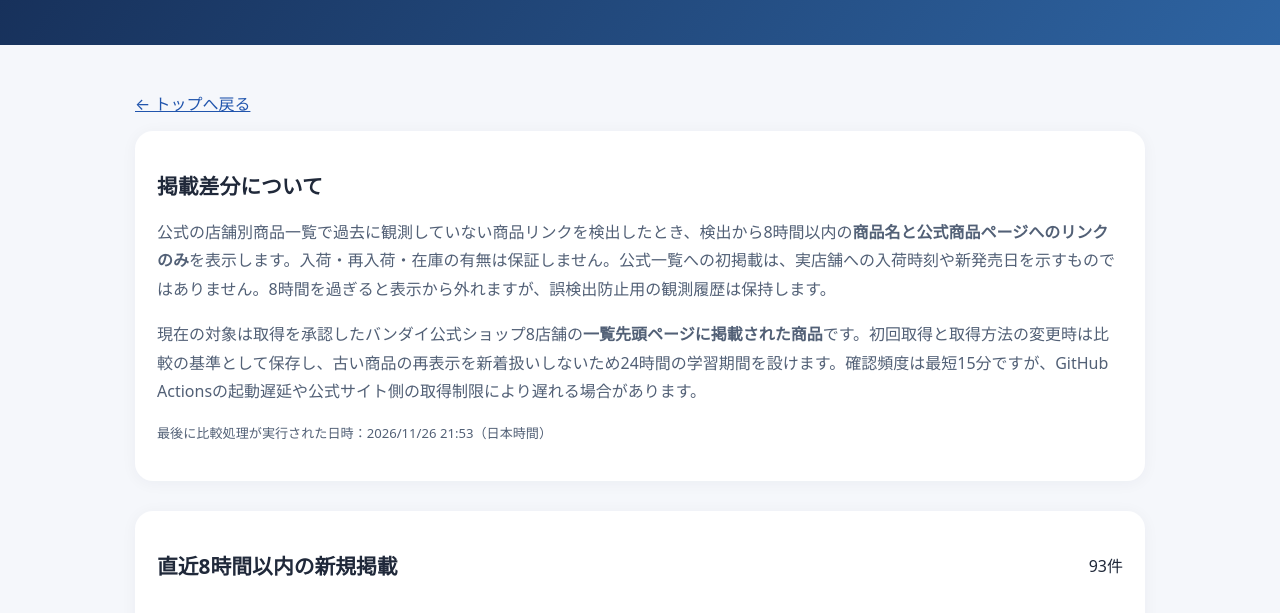
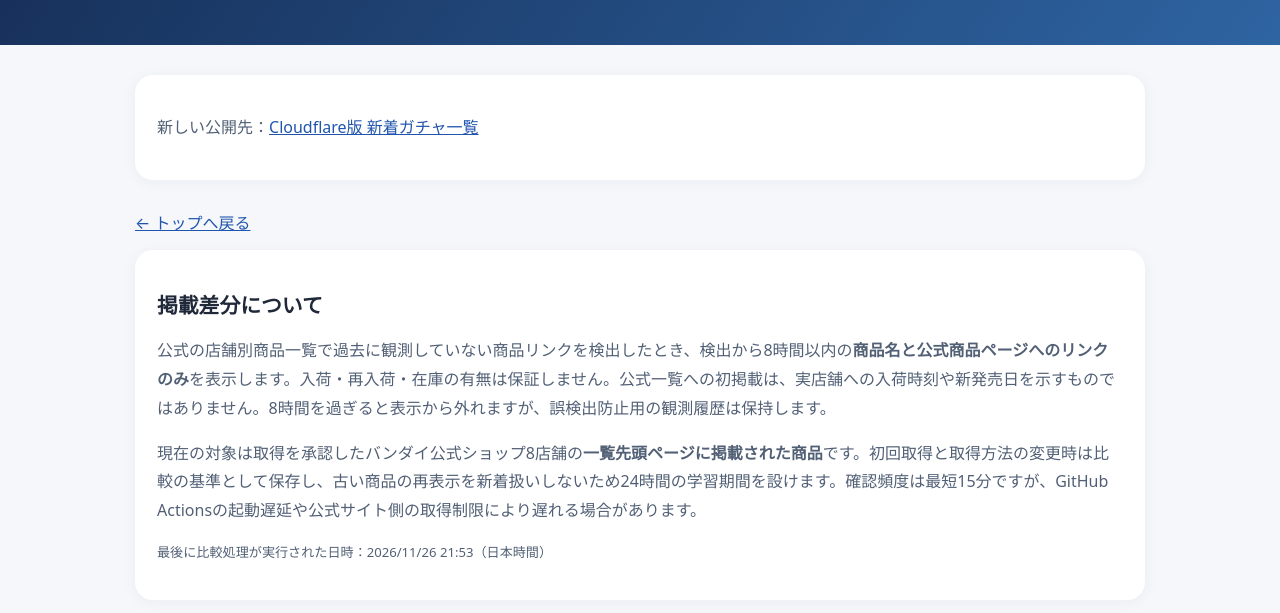
Before and after one commit to noranamani/harima-gacha-navi, a plain HTML site: page product-updates.html in a window 1280 px wide. Shown: the part 185-798 px from the top of the page. Drawn offline with Linux system fonts and the light colour scheme.

Commit message:
feat: activate Cloudflare canonical cutover (product-updates.html)

```diff
--- a/product-updates.html
+++ b/product-updates.html
@@ -4,12 +4,12 @@
 <meta charset="utf-8"><meta name="viewport" content="width=device-width,initial-scale=1">
 <meta name="description" content="公式店舗の商品一覧に新しく掲載されたガチャの商品名と公式情報ページを確認できます。入荷・在庫は保証しません。">
 <title>新しく掲載されたガチャ | 播磨ガチャ入荷ナビ</title>
-<link rel="canonical" href="https://noranamani.github.io/harima-gacha-navi/product-updates.html">
+<link rel="canonical" href="https://harima-gacha-navi.pages.dev/product-updates">
 <link rel="stylesheet" href="style.css">
 </head>
 <body>
 <header><div class="wrap"><p class="eyebrow">HARIMA GACHA NAVI</p><h1>新しく掲載されたガチャ</h1><p>公式商品一覧に新しいリンクが登場したときの記録</p></div></header>
-<main class="wrap">
+<main class="wrap"><!-- legacy-migration-start --><section class="notice"><p>新しい公開先：<a href="https://harima-gacha-navi.pages.dev/product-updates">Cloudflare版 新着ガチャ一覧</a></p></section><!-- legacy-migration-end -->
 <p><a href="./">← トップへ戻る</a></p>
 <section class="notice">
 <h2>掲載差分について</h2>
```
